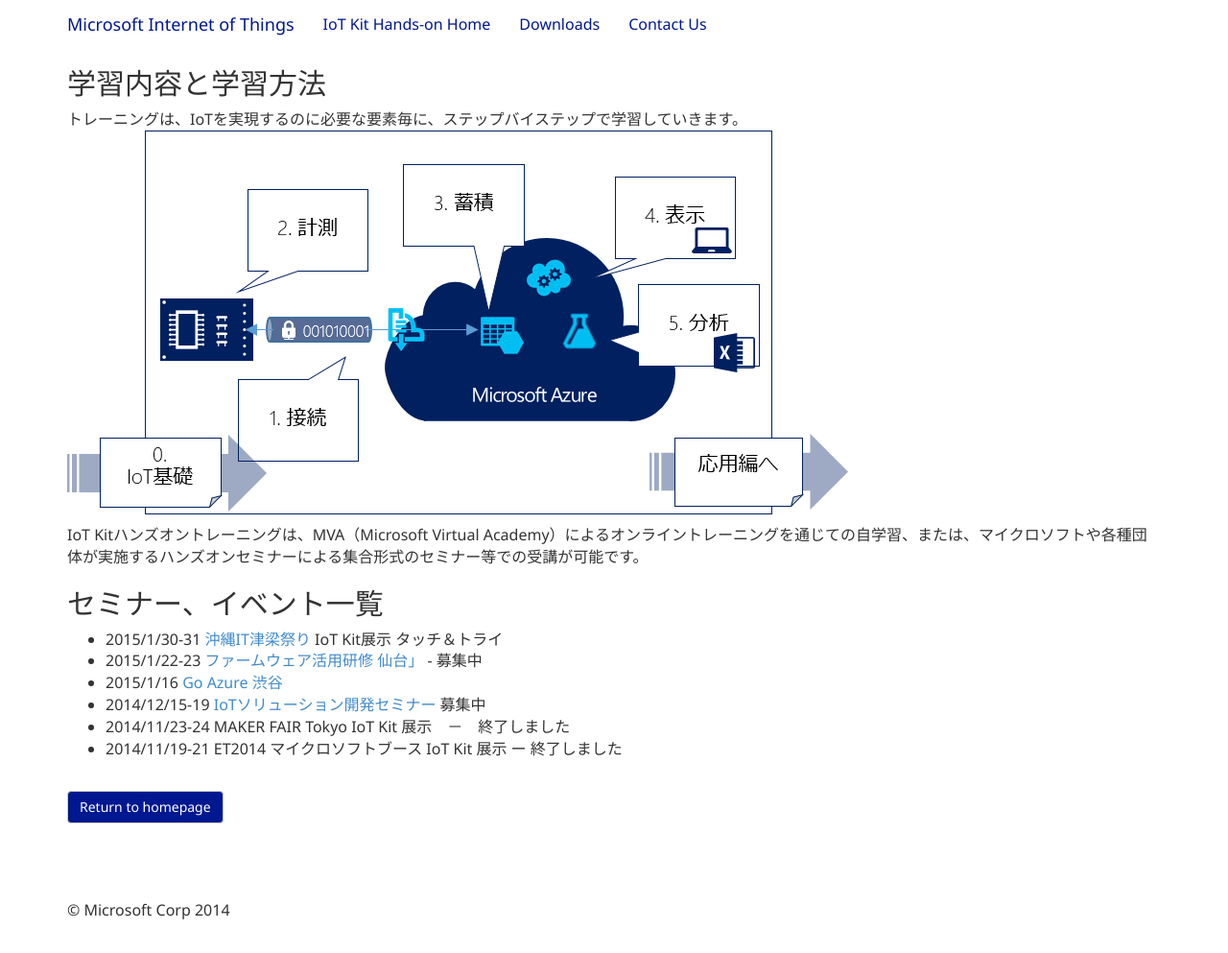
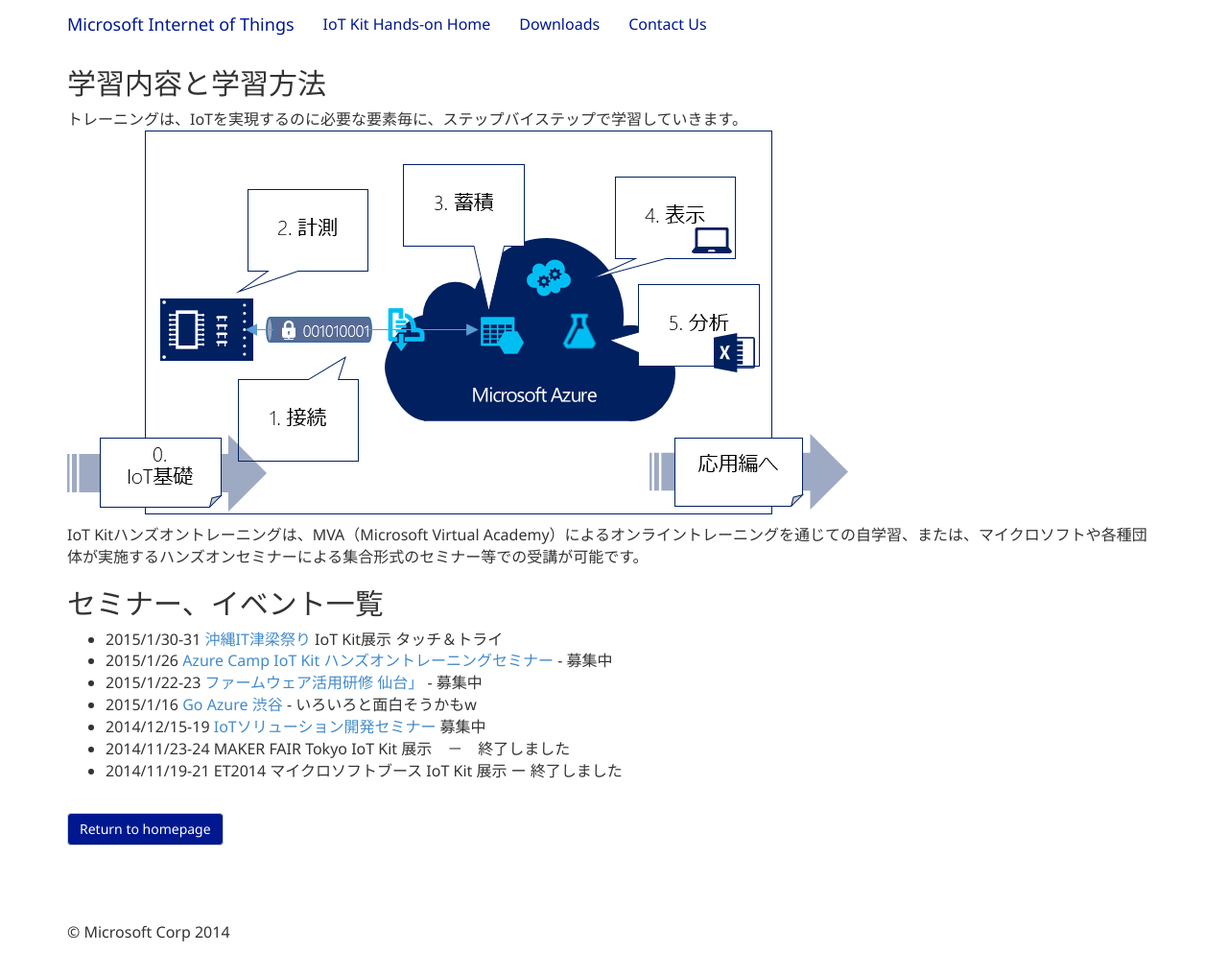
Before and after one commit to ms-iotkithol-jp/ms-iotkithol-jp.github.io, a Jekyll site: the page built from HowToLearn.md, in a window 1280 px wide and 993 px high. Shown: the whole window at 96% size. Built offline with Jekyll 4.4.1, drawn with Linux system fonts in a browser that asks for light colours; nearby versions of some CDN libraries.

Commit message:
Add Seminars Info

```diff
--- a/HowToLearn.md
+++ b/HowToLearn.md
@@ -14,8 +14,9 @@
 ## セミナー、イベント一覧
 
 * 2015/1/30-31 [沖縄IT津梁祭り](http://www.it-matsuri.net/index.html) IoT Kit展示 タッチ＆トライ
+* 2015/1/26 [Azure Camp IoT Kit ハンズオントレーニングセミナー](https://msevents.microsoft.com/CUI/EventDetail.aspx?EventID=1032609294&Culture=ja-JP&community=0) - 募集中
 * 2015/1/22-23 [ファームウェア活用研修 仙台」](http://www.mit.pref.miyagi.jp/embedded/kensyu_26/#firmware) - 募集中
-* 2015/1/16 [Go Azure 渋谷](http://r.jazug.jp/)
+* 2015/1/16 [Go Azure 渋谷](http://r.jazug.jp/) - いろいろと面白そうかもw
 * 2014/12/15-19 [IoTソリューション開発セミナー](http://www.microsoft.com/ja-jp/mic/seminar/iot_ml.aspx) 募集中
 * 2014/11/23-24 MAKER FAIR Tokyo IoT Kit 展示　－　終了しました
 * 2014/11/19-21 ET2014 マイクロソフトブース IoT Kit 展示 ー 終了しました
```
